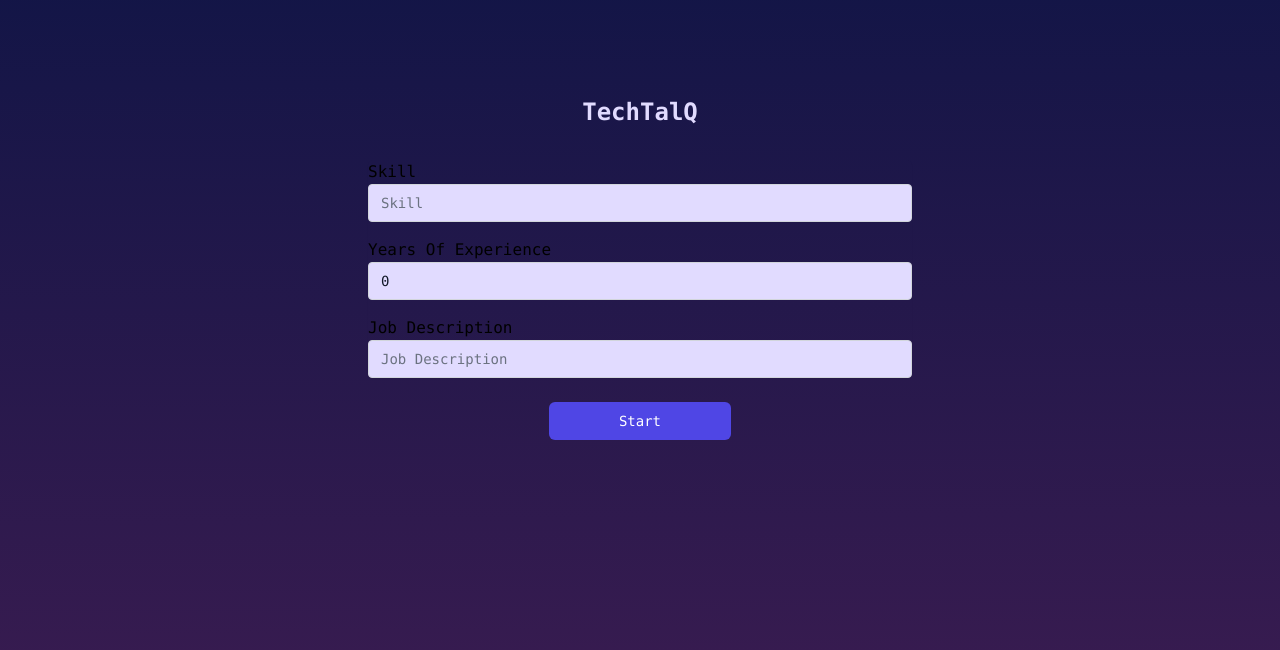
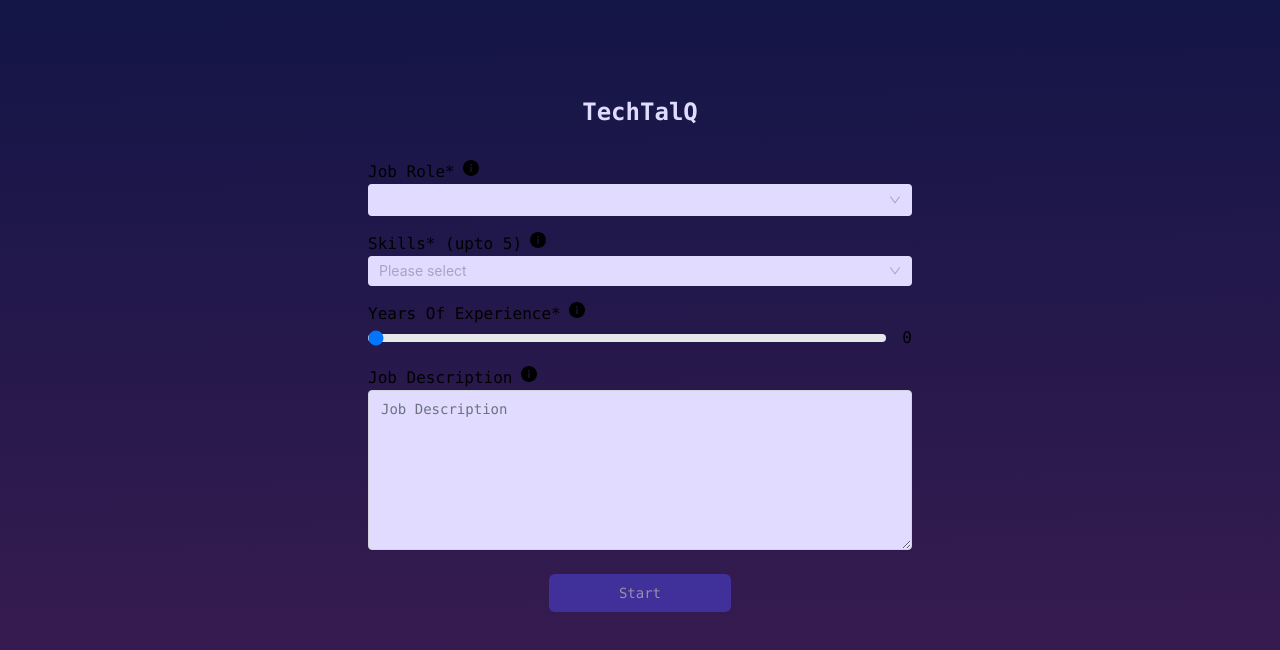
Before and after one commit to AnasShahid/TechTalQ, a Next.js app: page / in a window 1280 px wide. Shown: the top 650 px of the page. Built offline with nearby package versions, Linux system fonts and the light colour scheme.

Commit message:
form components ui fixes

```diff
--- a/package.json
+++ b/package.json
@@ -9,11 +9,13 @@
     "lint": "next lint"
   },
   "dependencies": {
+    "@ant-design/icons": "^5.0.1",
     "@chatscope/chat-ui-kit-react": "^1.10.1",
     "@chatscope/chat-ui-kit-styles": "^1.4.0",
     "@types/node": "18.15.11",
     "@types/react": "18.0.33",
     "@types/react-dom": "18.0.11",
+    "antd": "^5.4.2",
     "autoprefixer": "10.4.14",
     "eslint": "8.37.0",
     "eslint-config-next": "13.3.0",
--- a/pages/index.tsx
+++ b/pages/index.tsx
@@ -1,9 +1,11 @@
-import Link from "next/link";
+import { InfoCircleFilled } from "@ant-design/icons";
+import { Select, Tooltip } from "antd";
 import { useRouter } from "next/router";
 import { FormEvent, useState } from "react";
 
 const Home = () => {
-  const [skill, setSkill] = useState("");
+  const [jobRole, setJobRole] = useState("");
+  const [skills, setSkills] = useState([]);
   const [yearsOfExperience, setYearsOfExperience] = useState(0);
   const [jobDescription, setJobDescription] = useState("");
   const router = useRouter();
@@ -12,7 +14,7 @@ const Home = () => {
     e.preventDefault();
     router.push({
       pathname: "/interview",
-      query: { skill, yearsOfExperience, jobDescription },
+      query: { skills, yearsOfExperience, jobDescription, jobRole },
     });
   };
   return (
@@ -23,52 +25,131 @@ const Home = () => {
         </h1>
 
         <form className="mt-8 space-y-6" onSubmit={onSubmit}>
-          <input type="hidden" name="remember" defaultValue="true" />
           <div className="rounded-md shadow-sm">
             <div className="mb-4">
-              <label htmlFor="skill">Skill</label>
-              <input
-                id="skill"
-                name="skill"
-                autoComplete="Skill"
-                required
-                className="appearance-none rounded relative block
-                  w-full px-3 py-2 border border-gray-300
+              <label htmlFor="skills">
+                Job Role*
+                <Tooltip title="'Job role' refers to the specific position or title that an interview candidate is applying for within the organization.">
+                  <InfoCircleFilled className="ml-2 align-top" />
+                </Tooltip>
+              </label>
+              <Select
+                id="jobRole"
+                className="appearance-none rounded relative
+                  w-full
                   placeholder-gray-500 text-gray-900
                   focus:outline-none focus:ring-primary-300 bg-primary-300
-                  focus:border-primary-300 focus:z-10 sm:text-sm"
-                placeholder="Skill"
-                value={skill}
-                onChange={(val) => setSkill(val.target.value)}
+                  focus:border-primary-300x focus:z-10 sm:text-sm"
+                placeholder="Please select"
+                value={jobRole}
+                onChange={(values) => setJobRole(values)}
+                options={[
+                  { label: "Software Engineer", value: "Software Engineer" },
+                  { label: "Data Analyst", value: "Data Analyst" },
+                  {
+                    label: "Network Administrator",
+                    value: "Network Administrator",
+                  },
+                  {
+                    label: "Cybersecurity Analyst",
+                    value: "Cybersecurity Analyst",
+                  },
+                  { label: "Cloud Architect", value: "Cloud Architect" },
+                  {
+                    label: "Artificial Intelligence Engineer",
+                    value: "Artificial Intelligence Engineer",
+                  },
+                  { label: "Web Developer", value: "Web Developer" },
+                  {
+                    label: "Mobile Application Developer",
+                    value: "Mobile Application Developer",
+                  },
+                  {
+                    label: "Systems Administrator",
+                    value: "Systems Administrator",
+                  },
+                  { label: "DevOps Engineer", value: "DevOps Engineer" },
+                ]}
               />
             </div>
             <div className="mb-4">
-              <label htmlFor="years-of-experience">Years Of Experience</label>
+              <label htmlFor="skills">
+                Skills* (upto 5)
+                <Tooltip title='"Skills" refer to the specific abilities and knowledge required to perform technical tasks related to a particular job or industry.'>
+                  <InfoCircleFilled className="ml-2 align-top" />
+                </Tooltip>
+              </label>
+              <Select
+                id="skills"
+                mode="tags"
+                allowClear
+                className="appearance-none rounded relative
+                  w-full
+                  placeholder-gray-500 text-gray-900
+                  focus:outline-none focus:ring-primary-300 bg-primary-300
+                  focus:border-primary-300x focus:z-10 sm:text-sm"
+                placeholder="Please select"
+                value={skills}
+                onChange={(values) => values?.length < 6 && setSkills(values)}
+                options={[
+                  { label: "Java Development", value: "Java Development" },
+                  { label: "Python Programming", value: "Python Programming" },
+                  {
+                    label: "JavaScript Development",
+                    value: "JavaScript Development",
+                  },
+                  { label: "C# Programming", value: "C# Programming" },
+                  { label: "PHP Development", value: "PHP Development" },
+                  { label: "Ruby Programming", value: "Ruby Programming" },
+                  { label: "Swift Development", value: "Swift Development" },
+                  {
+                    label: "SQL Database Management",
+                    value: "SQL Database Management",
+                  },
+                  {
+                    label: "HTML/CSS Web Development",
+                    value: "HTML/CSS Web Development",
+                  },
+                  { label: "Kotlin Programming", value: "Kotlin Programming" },
+                ]}
+              />
+            </div>
+            <div className="mb-4">
+              <label htmlFor="years-of-experience">
+                Years Of Experience*
+                <Tooltip title='"Years of experience" refer to the amount of time a candidate has worked in a particular field or industry.'>
+                  <InfoCircleFilled className="ml-2 align-top" />
+                </Tooltip>
+              </label>
+              <div className="w-full flex items-center gap-4">
                 <input
                   id="years-of-experience"
                   name="years-of-experience"
-                type="number"
+                  type="range"
                   autoComplete="Years Of Experience"
+                  min="0"
+                  max="10"
                   required
-                className="appearance-none rounded relative block
-                  w-full px-3 py-2 border border-gray-300
-                  placeholder-gray-500 text-gray-900
-                  focus:outline-none focus:ring-primary-300 bg-primary-300
-                  focus:border-primary-300 focus:z-10 sm:text-sm"
+                  className="w-full h-2 bg-gray-200 rounded-lg appearance-none cursor-pointer dark:bg-primary-300"
                   placeholder="Years Of Experience"
                   value={yearsOfExperience}
                   onChange={(val) => setYearsOfExperience(+val.target.value)}
                 />
+                <div>{yearsOfExperience}</div>
+              </div>
             </div>
             <div className="mb-4">
-              <label htmlFor="job-description">Job Description</label>
-              <input
+              <label htmlFor="job-description">
+                Job Description
+                <Tooltip title='"Job description" is a document that outlines the duties, responsibilities, and requirements for a specific job or position within an organization.'>
+                  <InfoCircleFilled className="ml-2 align-top" />
+                </Tooltip>
+              </label>
+              <textarea
                 id="job-description"
                 name="job-description"
-                type="text"
                 autoComplete="Job Description"
-                required
-                className="appearance-none rounded relative block
+                className="appearance-none rounded relative block h-40
                   w-full px-3 py-2 border border-gray-300
                   placeholder-gray-500 text-gray-900
                   focus:outline-none focus:ring-primary-300 bg-primary-300
@@ -76,16 +157,17 @@ const Home = () => {
                 placeholder="Job Description"
                 value={jobDescription}
                 onChange={(val) => setJobDescription(val.target.value)}
-              />
+              ></textarea>
             </div>
           </div>
 
           <div>
             <button
               type="submit"
+              disabled={!jobRole || !skills || skills.length === 0}
               className="group mx-auto relative w-1/3 flex justify-center
                 py-2 px-4 border border-transparent text-sm font-medium
-                rounded-md text-white bg-primary-600 hover:bg-primary-700
+                rounded-md text-white bg-primary-600 hover:bg-primary-700 disabled:opacity-50 disabled:cursor-not-allowed
                 focus:outline-none focus:ring-2 focus:ring-offset-2
                 focus:ring-primary-500"
             >
--- a/pages/interview.tsx
+++ b/pages/interview.tsx
@@ -37,7 +37,8 @@ const Interview = () => {
     const params = router.query;
     if (!router.isReady) return;
     if (
-      params.skill === undefined ||
+      params.jobRole === undefined ||
+      params.skills === undefined ||
       params.yearsOfExperience === undefined ||
       params.jobDescription === undefined
     ) {
--- a/styles/globals.css
+++ b/styles/globals.css
@@ -3,6 +3,7 @@
 @tailwind utilities;
 
 :root {
+  --primary-300: #e1dbff;
   --primary-500: rgb(99 102 241);
   --primary-600: rgb(79 70 229);
   --primary-700: rgb(67 56 202);
@@ -92,3 +93,10 @@ body {
 .cs-button--send {
   color: #927fbf !important;
 }
+ .ant-select .ant-select-selector{
+  border: none !important;
+ }
+.ant-select .ant-select-selector,
+.ant-select .ant-select-clear {
+  background-color: var(--primary-300) !important;
+}
```
Also changed, not shown: 1 other file (tests, documents, lock files or other folders). Lines whose indentation alone changed are shown as unchanged.
